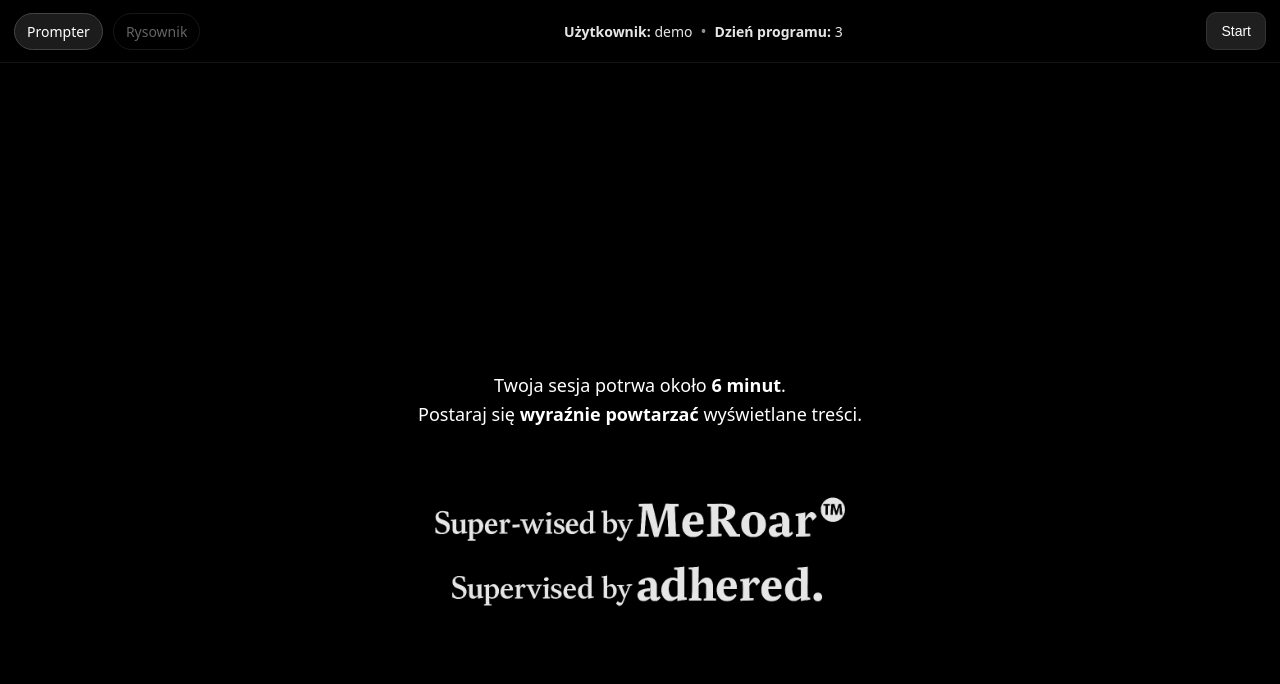
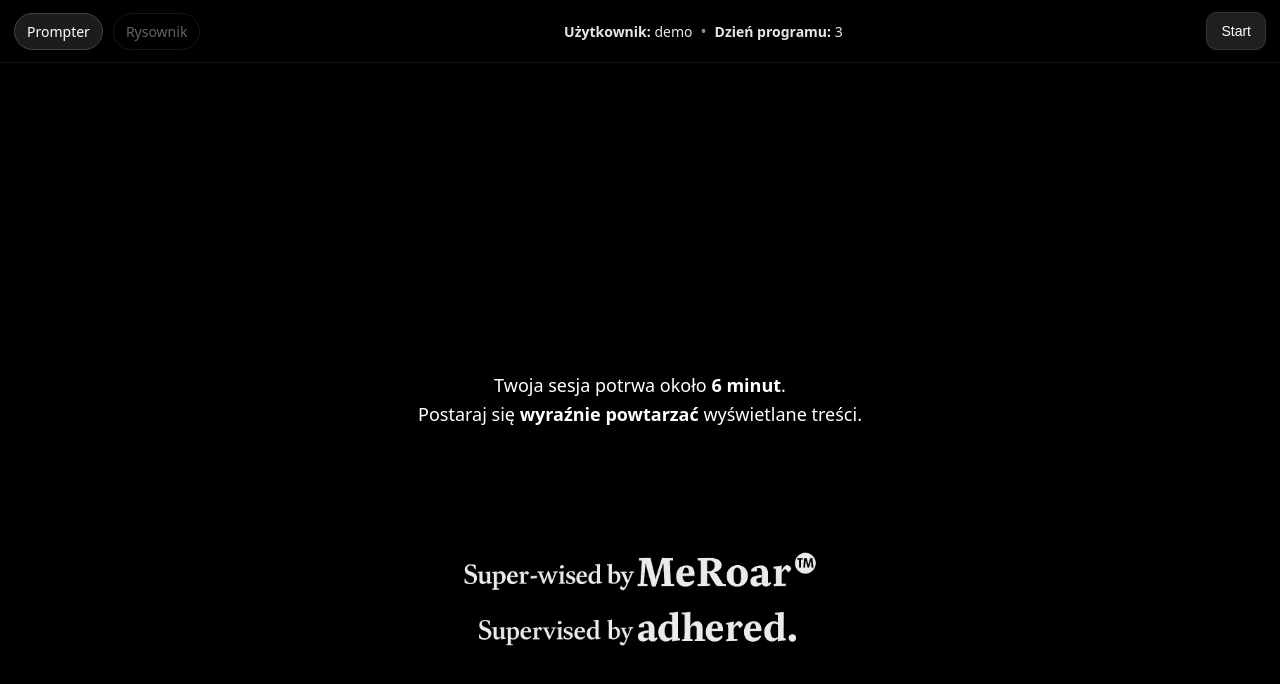
Before and after one commit to MacSzot/adhered.shop, a Next.js app: page /day in a window 1280 px wide. Shown: the top 684 px of the page. Built offline with nearby package versions, Linux system fonts and the light colour scheme.

Commit message:
Update page.tsx

```diff
--- a/app/day/page.tsx
+++ b/app/day/page.tsx
@@ -44,14 +44,14 @@ export default function PrompterPage() {
     return Number.isNaN(n) ? dayRaw : String(n);
   })();
 
-  const MAX_TIME_S = 6 * 60;          // 6 minut
-  const SILENCE_HINT_MS = 7000;       // 7 s ciszy → przypomnienie
-  const HARD_CAP_MS = 12000;          // 12 s maks na krok
-  const VERIFY_NEXT_AFTER_VOICE_MS = 4000; // VERIFY: 4 s po wykryciu głosu
+  const MAX_TIME_S = 6 * 60;                // 6 minut
+  const SILENCE_HINT_MS = 7000;             // 7 s ciszy → przypomnienie
+  const HARD_CAP_MS = 12000;                // 12 s maks na krok
+  const VERIFY_NEXT_AFTER_VOICE_MS = 4000;  // VERIFY: 4 s po wykryciu głosu
 
-  // 3-stopniowy system przypomnień
+  // 3-stopniowy system przypomnień (zaktualizowany 1. komunikat)
   const HINTS = [
-    "Czy możesz powiedzieć coś na głos?",
+    "Jeśli możesz, postaraj się przeczytać na głos",
     "Pamiętaj – to przestrzeń pełna szacunku do Ciebie.",
     "Jeśli potrzebujesz chwili dla siebie, możesz wrócić później. Jeśli chcesz kontynuować, dotknij ekranu.",
   ];
@@ -418,7 +418,7 @@ export default function PrompterPage() {
     maxWidth: "100%",
   };
   const hintStyle: React.CSSProperties = {
-    position: "absolute",
+    position: "fixed",
     left: "50%",
     transform: "translateX(-50%)",
     bottom: 70,
@@ -454,10 +454,10 @@ export default function PrompterPage() {
         </div>
       </header>
 
-      {/* Zegar na środku w trakcie sesji */}
+      {/* Zegar: FIXED, stabilny środek ekranu (nie „idzie do góry”) */}
       {isRunning && (
         <div style={{
-          position: "absolute",
+          position: "fixed",
           top: "50%",
           left: "50%",
           transform: "translate(-50%, -50%)",
@@ -490,19 +490,22 @@ export default function PrompterPage() {
               )}
             </div>
 
-            {/* obrazek na dole */}
+            {/* obrazek na dole: mniejszy, bez przycinania */}
             <img
               src="/assets/meroar-supervised.png"
               alt="Supervised by MeRoar & adhered."
               style={{
-                position: "absolute",
-                bottom: 28,
+                position: "fixed",
+                bottom: 12,
                 left: "50%",
                 transform: "translateX(-50%)",
-                width: "85%",
-                maxWidth: 420,
-                opacity: 0.9,
+                width: "72%",
+                maxWidth: 360,
+                height: "auto",
+                objectFit: "contain",
                 zIndex: 8,
+                opacity: 0.92,
+                pointerEvents: "none",
               }}
             />
           </div>
```
